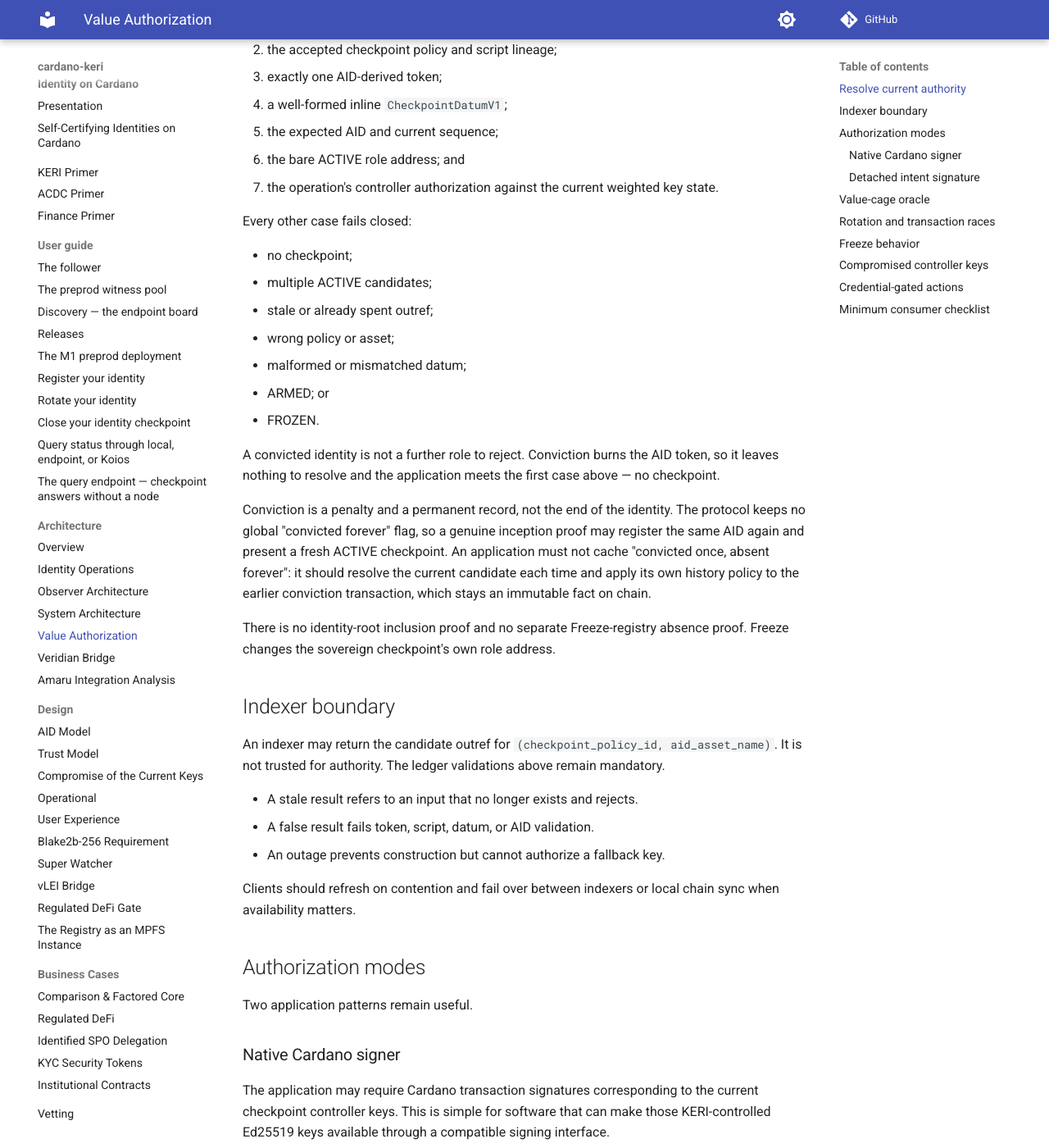
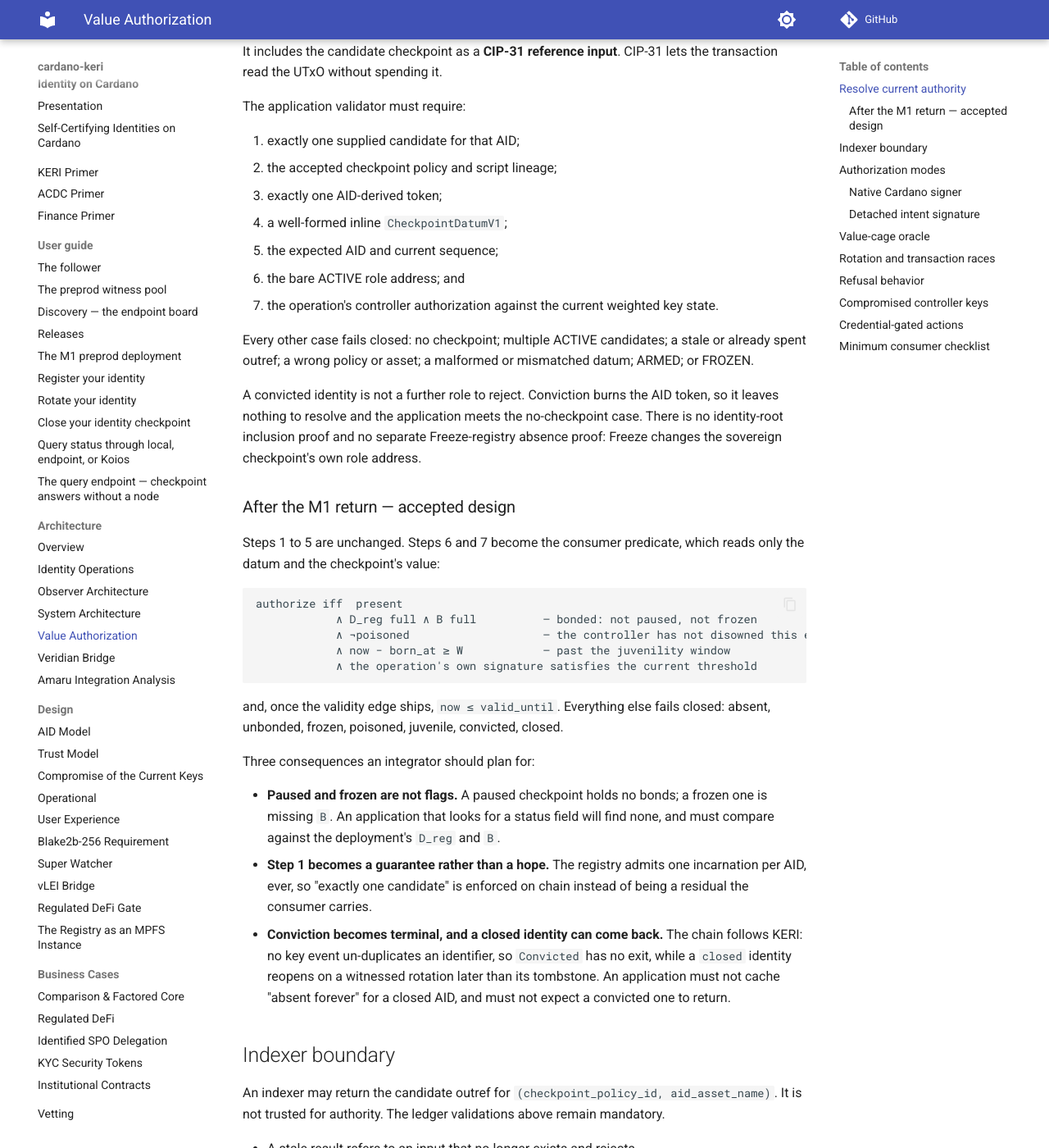
Before and after one commit to lambdasistemi/cardano-keri, an MkDocs documentation site: the page built from docs/architecture/value-auth.md, in a window 1280 px wide and 1400 px high, scrolled down 607 px. Shown: the whole window at 82% size. Built offline with MkDocs 1.6.1 and Material for MkDocs 9.7.7, drawn with Linux system fonts in a browser that asks for light colours; comment, search, counter and statistics services are not loaded; some of the changed text lies outside the part shown.

Commit message:
docs: partial rewrite before the third design slice
Amends value-auth, vlei and key-compromise for the M1 return machine as it
stood at rulings D-022 to D-038. Stopped mid-amend on NOTE-001: a third
design slice supersedes part of what these pages now say.

````diff
--- a/docs/architecture/value-auth.md
+++ b/docs/architecture/value-auth.md
@@ -6,6 +6,13 @@ they do not yet ship an application that authorizes value writes from it.
 
 This page states the current integration boundary so later application
 validators do not reintroduce the retired shared-registry model.
+
+!!! abstract "Where this page stands"
+    The resolution rules, the indexer boundary, the authorization modes and
+    the rotation race are **shipped on `main` today** and survive the M1
+    return. What changes is the **predicate** an application applies to the
+    checkpoint it resolved: role addresses go, and a bit plus the checkpoint's
+    own value take their place. Both are given below.
 
 ## Resolve current authority
 
@@ -29,29 +36,45 @@ The application validator must require:
 7. the operation's controller authorization against the current weighted key
    state.
 
-Every other case fails closed:
-
-- no checkpoint;
-- multiple ACTIVE candidates;
-- stale or already spent outref;
-- wrong policy or asset;
-- malformed or mismatched datum;
-- ARMED; or
-- FROZEN.
+Every other case fails closed: no checkpoint; multiple ACTIVE candidates; a
+stale or already spent outref; a wrong policy or asset; a malformed or
+mismatched datum; ARMED; or FROZEN.
 
 A convicted identity is not a further role to reject. Conviction burns the AID
-token, so it leaves nothing to resolve and the application meets the first case
-above — no checkpoint.
+token, so it leaves nothing to resolve and the application meets the
+no-checkpoint case. There is no identity-root inclusion proof and no separate
+Freeze-registry absence proof: Freeze changes the sovereign checkpoint's own
+role address.
 
-Conviction is a penalty and a permanent record, not the end of the identity.
-The protocol keeps no global "convicted forever" flag, so a genuine inception
-proof may register the same AID again and present a fresh ACTIVE checkpoint. An
-application must not cache "convicted once, absent forever": it should resolve
-the current candidate each time and apply its own history policy to the earlier
-conviction transaction, which stays an immutable fact on chain.
+### After the M1 return — accepted design
 
-There is no identity-root inclusion proof and no separate Freeze-registry
-absence proof. Freeze changes the sovereign checkpoint's own role address.
+Steps 1 to 5 are unchanged. Steps 6 and 7 become the consumer predicate, which
+reads only the datum and the checkpoint's value:
+
+```text
+authorize iff  present
+            ∧ D_reg full ∧ B full          — bonded: not paused, not frozen
+            ∧ ¬poisoned                    — the controller has not disowned this epoch
+            ∧ now − born_at ≥ W            — past the juvenility window
+            ∧ the operation's own signature satisfies the current threshold
+```
+
+and, once the validity edge ships, `now ≤ valid_until`. Everything else fails
+closed: absent, unbonded, frozen, poisoned, juvenile, convicted, closed.
+
+Three consequences an integrator should plan for:
+
+- **Paused and frozen are not flags.** A paused checkpoint holds no bonds; a
+  frozen one is missing `B`. An application that looks for a status field will
+  find none, and must compare against the deployment's `D_reg` and `B`.
+- **Step 1 becomes a guarantee rather than a hope.** The registry admits one
+  incarnation per AID, ever, so "exactly one candidate" is enforced on chain
+  instead of being a residual the consumer carries.
+- **Conviction becomes terminal, and a closed identity can come back.** The
+  chain follows KERI: no key event un-duplicates an identifier, so
+  `Convicted` has no exit, while a `closed` identity reopens on a witnessed
+  rotation later than its tombstone. An application must not cache "absent
+  forever" for a closed AID, and must not expect a convicted one to return.
 
 ## Indexer boundary
 
@@ -146,19 +169,33 @@ This is the desired safety property: pending authorization does not silently
 survive a key rotation. It is also an operational race that builders must
 handle.
 
-## Freeze behavior
+## Refusal behavior
 
-As soon as Freeze settles, the checkpoint token moves from ACTIVE to ARMED.
-A value transaction referring to the old ACTIVE input is stale, and a new
-transaction resolving ARMED must reject by role.
+**Shipped today.** As soon as Freeze settles, the checkpoint token moves from
+ACTIVE to ARMED. A value transaction referring to the old ACTIVE input is
+stale, and a new transaction resolving ARMED must reject by role. A timely
+response Advance creates a new ACTIVE checkpoint at the next sequence, so the
+application must obtain fresh authorization against that input. Conviction
+produces no output to resolve at all.
 
-A timely response Advance creates a new ACTIVE checkpoint at the next
-sequence, so the application must obtain fresh authorization against that
-input.
+**After the M1 return.** Every refusal is a spend of the checkpoint that
+changes what the datum or the value says, so the mechanics are the same: the
+referring transaction is stale and a rebuild against the successor applies the
+predicate afresh. The refusals differ in who caused them and in how they clear:
 
-A future FROZEN output follows the same fail-closed rule. Conviction produces
-no output to resolve at all: the token is burned, so the application meets the
-no-checkpoint case rather than a role it must recognise.
+| Refusal | Caused by | Clears when |
+|---|---|---|
+| Poisoned | the owner's current quorum | any witnessed rotation |
+| Frozen | a hunter, because the pool was short | a rotation with `deposit` |
+| Paused | the owner, by a withdrawing rotation | a rotation with `deposit` |
+| Juvenile | time, after a register, reopen or resurrecting rotation | `W` slots elapse |
+| Convicted | anyone, with a duplicity proof | never |
+| Closed | the owner, by a rotation that burns | a reopen |
+
+An application should not treat any of these as an error condition to retry.
+Each is a statement that the identity is currently unfit to authorize, and each
+has a party who can make it fit again — except the last two rows, where the
+answer is respectively "never" and "not by anyone but the owner".
 
 ## Compromised controller keys
 
@@ -175,6 +212,13 @@ consequences an integrator must plan for:
   a transaction that already settled under the old ACTIVE checkpoint stands.
 - **Freshness policy is load-bearing.** The narrower the accepted checkpoint
   age, the smaller the window a stolen key can be used in.
+
+Under the M1 return the owner gains one instrument here, and the application
+must honour it: the **poison**. A quorum of the current keys can declare their
+own epoch compromised, and a consumer that checks `¬poisoned` shuts the stolen
+keys out immediately, before the owner has assembled a rotation. An application
+that skips that conjunct discards the only signal the owner can send on her
+worst day.
 
 [Compromise of the current keys](../design/key-compromise.md) states the full
 case, including why an interaction event is an off-chain instrument and never
````
Also changed, not shown: docs/design/key-compromise.md (+1 -1 lines), docs/design/vlei.md (+5 -5 lines).
